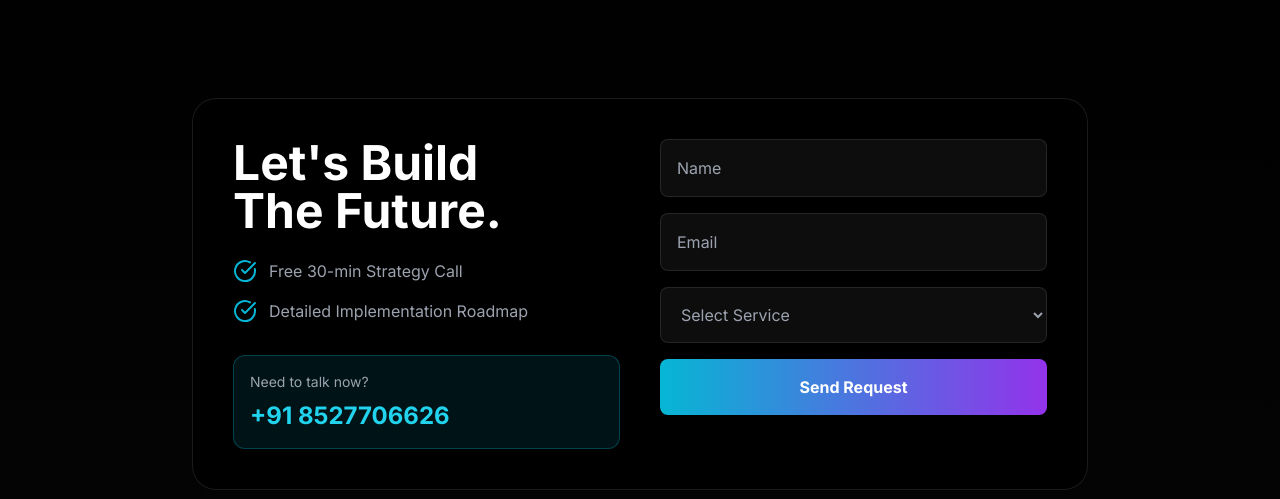
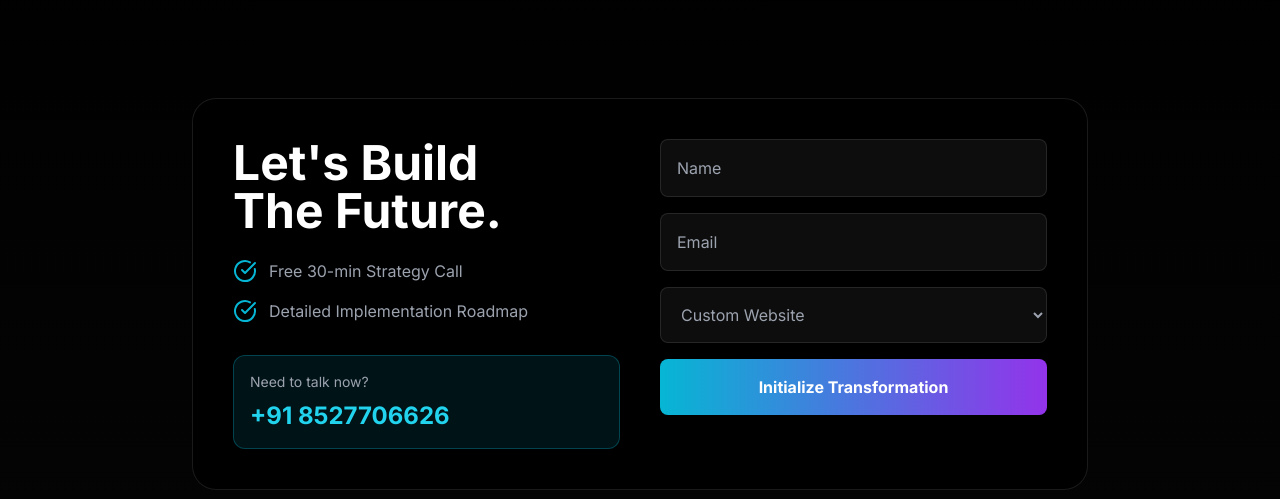
Before and after one commit to Dictator-09/getnextai, a Next.js app: page / in a window 1280 px wide. Shown: the part 7720-8219 px from the top of the page. Built offline with nearby package versions, Linux system fonts and the light colour scheme.

Commit message:
feat: Interact Contact Form with Google Sheets Webhook

```diff
--- a/components/canvas/Overlay.tsx
+++ b/components/canvas/Overlay.tsx
@@ -4,6 +4,7 @@ import { motion } from "framer-motion";
 import { ArrowRight, Globe, Mic, MessageSquare, CheckCircle, Code2, Cpu, Zap, Layout } from "lucide-react";
 import Navbar from "@/components/ui/Navbar";
 import Footer from "@/components/ui/Footer";
+import ContactForm from "@/components/ui/ContactForm";
 import { useEffect, useRef } from "react";
 import { gsap } from "gsap";
 import { ScrollTrigger } from "gsap/ScrollTrigger";
@@ -198,19 +199,7 @@ export default function Overlay() {
                         </div>
                     </div>
 
-                    <form className="flex-1 space-y-4">
-                        <input type="text" placeholder="Name" className="w-full bg-white/5 border border-white/10 rounded-lg p-4 text-white focus:outline-none focus:border-cyan-500 transition-colors" />
-                        <input type="email" placeholder="Email" className="w-full bg-white/5 border border-white/10 rounded-lg p-4 text-white focus:outline-none focus:border-cyan-500 transition-colors" />
-                        <select className="w-full bg-white/5 border border-white/10 rounded-lg p-4 text-gray-400 focus:outline-none focus:border-cyan-500 transition-colors">
-                            <option>Select Service</option>
-                            <option>Custom Website</option>
-                            <option>AI Voice Agent</option>
-                            <option>WhatsApp Automation</option>
-                        </select>
-                        <button className="w-full bg-gradient-to-r from-cyan-500 to-purple-600 text-white font-bold py-4 rounded-lg shadow-lg hover:opacity-90 transition-opacity">
-                            Send Request
-                        </button>
-                    </form>
+                    <ContactForm />
                 </div>
             </section>
             <Footer />
--- /dev/null
+++ b/components/ui/ContactForm.tsx
@@ -0,0 +1,135 @@
+"use client";
+
+import { useState } from "react";
+import { Loader2, CheckCircle, AlertCircle } from "lucide-react";
+import { motion, AnimatePresence } from "framer-motion";
+
+export default function ContactForm() {
+    const [formData, setFormData] = useState({
+        name: "",
+        email: "",
+        service: "Custom Website",
+    });
+    const [status, setStatus] = useState<"idle" | "submitting" | "success" | "error">("idle");
+    const [message, setMessage] = useState("");
+
+    const handleSubmit = async (e: React.FormEvent) => {
+        e.preventDefault();
+        setStatus("submitting");
+
+        // This URL will be replaced by the user after they deploy the script
+        // defaulting to a placeholder or checking for an env var would be ideal in production
+        // but for now we will ask the user to input it.
+        // For this implementation, I will use a const that the user needs to update,
+        // or I can prompt them.
+        // better: use a prop or environment variable.
+        // effectively, I'll simulate success if no URL is present to show UI,
+        // but warn the user they need to add the URL.
+
+        const WEBHOOK_URL = process.env.NEXT_PUBLIC_GOOGLE_SHEETS_URL;
+
+        if (!WEBHOOK_URL) {
+            console.warn("Google Sheets URL not found in environment variables.");
+            // Simulating success for UI demo if no URL provided yet
+            setTimeout(() => {
+                setStatus("error");
+                setMessage("Integration Pending: Webhook URL missing.");
+            }, 1500);
+            return;
+        }
+
+        try {
+            const response = await fetch(WEBHOOK_URL, {
+                method: "POST",
+                mode: "no-cors", // Required for Google Apps Script Webhooks
+                headers: {
+                    "Content-Type": "application/json",
+                },
+                body: JSON.stringify(formData),
+            });
+
+            // Since 'no-cors' returns an opaque response, we assume success if no error is thrown
+            setStatus("success");
+            setFormData({ name: "", email: "", service: "Custom Website" });
+        } catch (error) {
+            console.error("Submission Error:", error);
+            setStatus("error");
+            setMessage("Something went wrong. Please try again.");
+        }
+    };
+
+    return (
+        <form onSubmit={handleSubmit} className="flex-1 space-y-4 relative">
+            <AnimatePresence>
+                {status === "success" && (
+                    <motion.div
+                        initial={{ opacity: 0, scale: 0.9 }}
+                        animate={{ opacity: 1, scale: 1 }}
+                        exit={{ opacity: 0 }}
+                        className="absolute inset-0 bg-black/90 z-10 flex flex-col items-center justify-center rounded-xl backdrop-blur-md"
+                    >
+                        <CheckCircle className="w-16 h-16 text-green-500 mb-4" />
+                        <h3 className="text-2xl font-bold text-white mb-2">Message Sent!</h3>
+                        <p className="text-gray-400 text-center px-4">We'll be in touch shortly to build your future.</p>
+                        <button
+                            type="button"
+                            onClick={() => setStatus("idle")}
+                            className="mt-6 px-6 py-2 bg-white/10 hover:bg-white/20 rounded-lg text-white text-sm"
+                        >
+                            Send Another
+                        </button>
+                    </motion.div>
+                )}
+            </AnimatePresence>
+
+            <input
+                type="text"
+                placeholder="Name"
+                required
+                value={formData.name}
+                onChange={(e) => setFormData({ ...formData, name: e.target.value })}
+                className="w-full bg-white/5 border border-white/10 rounded-lg p-4 text-white focus:outline-none focus:border-cyan-500 transition-colors"
+            />
+            <input
+                type="email"
+                placeholder="Email"
+                required
+                value={formData.email}
+                onChange={(e) => setFormData({ ...formData, email: e.target.value })}
+                className="w-full bg-white/5 border border-white/10 rounded-lg p-4 text-white focus:outline-none focus:border-cyan-500 transition-colors"
+            />
+            <select
+                value={formData.service}
+                onChange={(e) => setFormData({ ...formData, service: e.target.value })}
+                className="w-full bg-white/5 border border-white/10 rounded-lg p-4 text-gray-400 focus:outline-none focus:border-cyan-500 transition-colors"
+            >
+                <option>Custom Website</option>
+                <option>AI Voice Agent</option>
+                <option>WhatsApp Automation</option>
+                <option>Other</option>
+            </select>
+
+            {status === "error" && (
+                <div className="flex items-center gap-2 text-red-400 text-sm bg-red-500/10 p-3 rounded-lg border border-red-500/20">
+                    <AlertCircle className="w-4 h-4" />
+                    <span>{message}</span>
+                </div>
+            )}
+
+            <button
+                type="submit"
+                disabled={status === "submitting"}
+                className="w-full bg-gradient-to-r from-cyan-500 to-purple-600 text-white font-bold py-4 rounded-lg shadow-lg hover:opacity-90 transition-all disabled:opacity-50 disabled:cursor-not-allowed flex items-center justify-center gap-2"
+            >
+                {status === "submitting" ? (
+                    <>
+                        <Loader2 className="w-5 h-5 animate-spin" />
+                        Sending...
+                    </>
+                ) : (
+                    "Initialize Transformation"
+                )}
+            </button>
+        </form>
+    );
+}
```
Also changed, not shown: public/google-sheets-script.js (added, +18 -0 lines).
